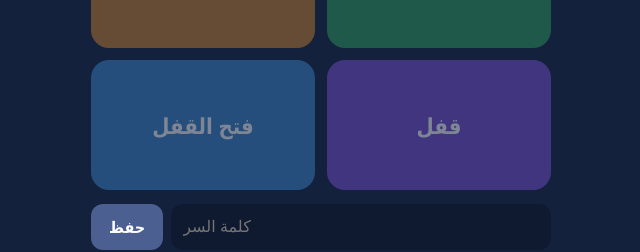
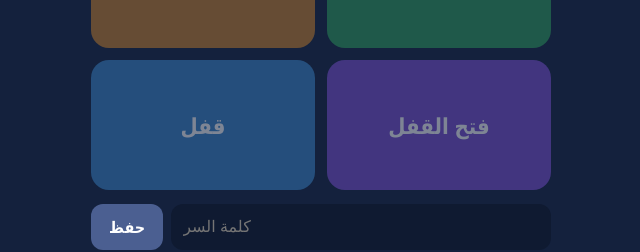
Before and after one commit to ashoura-s/fanar, a plain HTML site: page index.html in a window 1280 px wide. Shown: the part 274-526 px from the top of the page, without its empty margins (319-959 px from the left). Drawn offline with Linux system fonts and the light colour scheme.

Commit message:
Add files via upload

```diff
--- a/index.html
+++ b/index.html
@@ -42,8 +42,8 @@
 <div class="grid">
   <button class="ctl up"     data-cmd="U" disabled>صعود</button>
   <button class="ctl down"   data-cmd="D" disabled>نزول</button>
-  <button class="ctl lock"   data-cmd="L" disabled>قفل</button>
-  <button class="ctl unlock" data-cmd="K" disabled>فتح القفل</button>
+  <button class="ctl lock"   data-cmd="L" disabled>فتح القفل</button>
+  <button class="ctl unlock" data-cmd="K" disabled>قفل</button>
 </div>
 
 <div class="pw">
```
